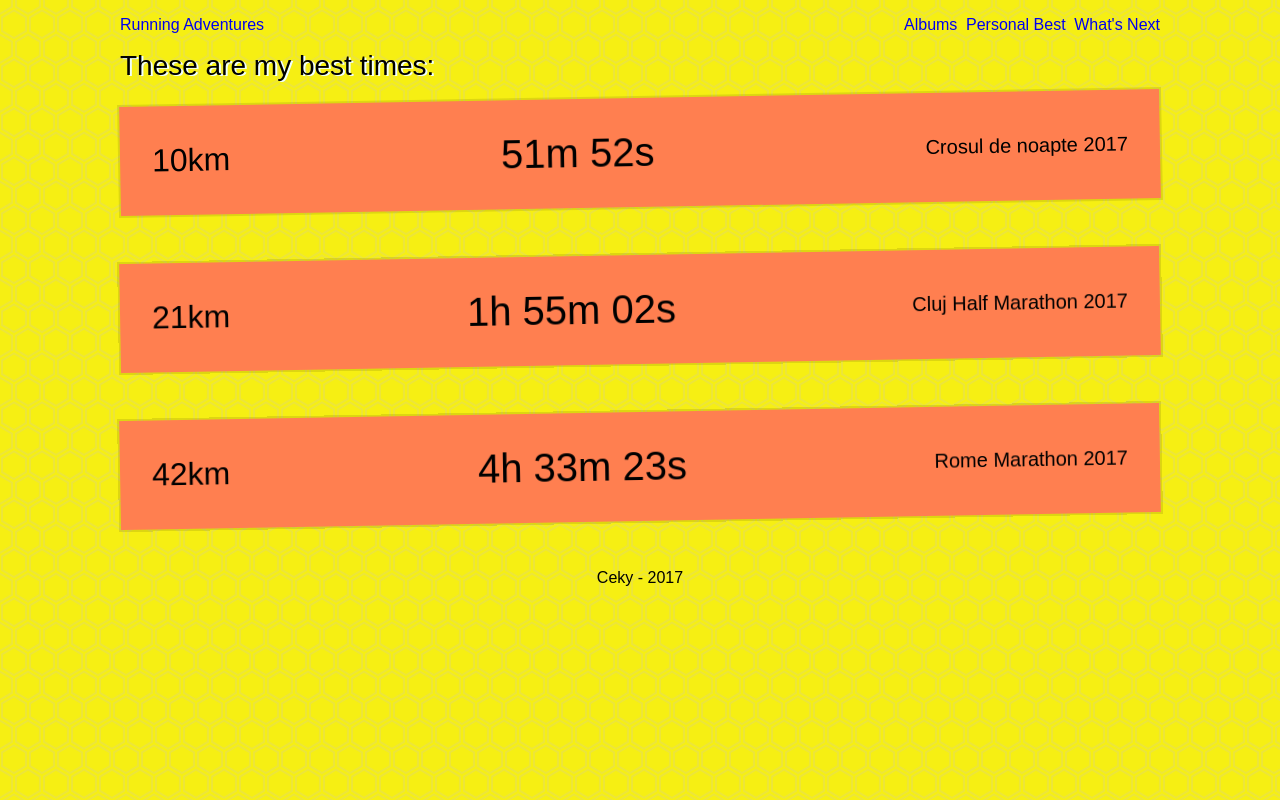
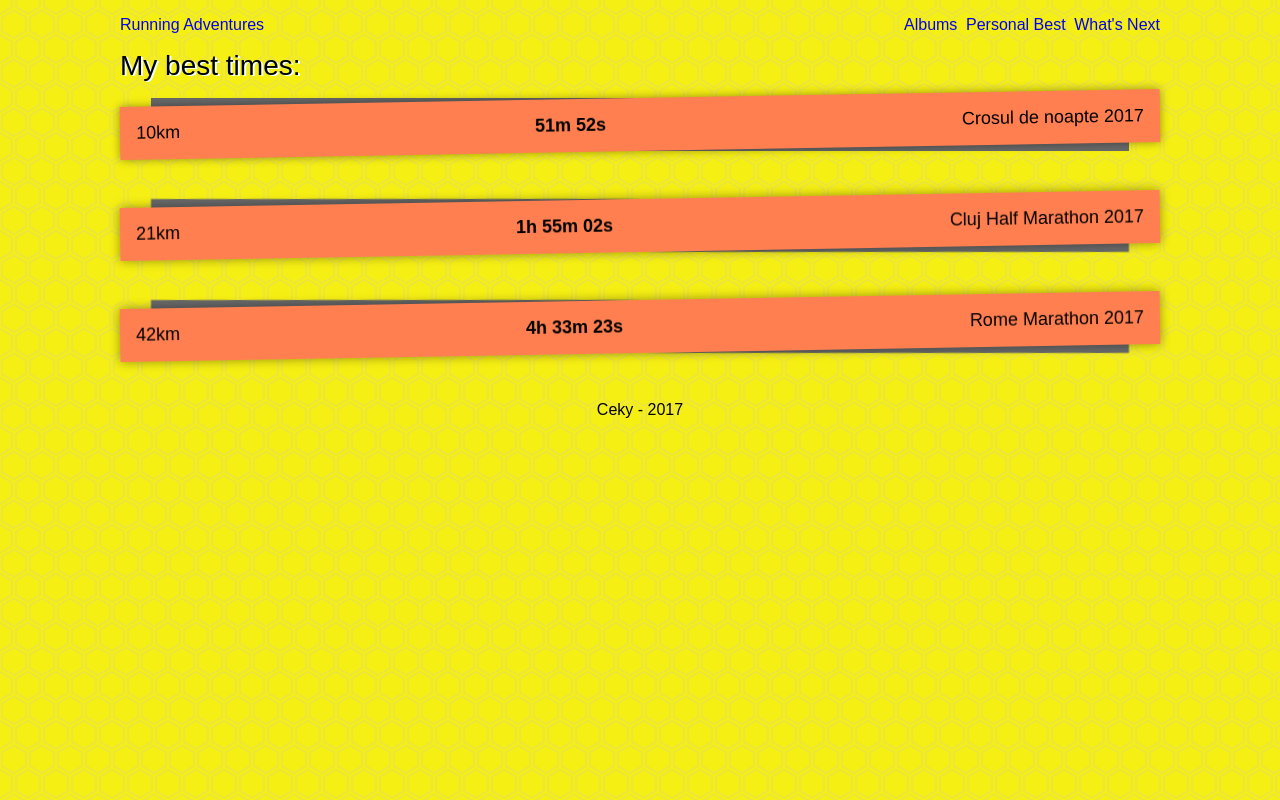
Before and after one commit to ceky/RunningJourney, a Vue app: page /#/best in a window 1280 px wide. Built offline with nearby package versions, Linux system fonts and the light colour scheme; a web font is replaced by a local one; what vue-resource would draw is missing.

Commit message:
Style best page

```diff
--- a/index.html
+++ b/index.html
@@ -3,6 +3,7 @@
   <head>
     <meta charset="utf-8">
     <title>running-journey</title>
+    <meta name="viewport" content="width=device-width">
     <link href="https://fonts.googleapis.com/css?family=Hind+Vadodara" rel="stylesheet">
   </head>
   <body>
--- a/src/components/Best.vue
+++ b/src/components/Best.vue
@@ -1,11 +1,12 @@
 <template>
     <div class="best__container">
         <div class="best__title">
-            These are my best times:
+            My best times:
         </div>
 
         <ul class="best__items-container">
             <li class="best__item">
+                <div class="best__item-container">
                     <div class="best__distance">
                         10km
                     </div>
@@ -15,8 +16,10 @@
                     <div class="best__competition">
                         Crosul de noapte 2017
                     </div>
+                </div>
             </li>
             <li class="best__item best__item--second">
+                <div class="best__item-container">
                     <div class="best__distance">
                         21km
                     </div>
@@ -26,8 +29,10 @@
                     <div class="best__competition">
                         Cluj Half Marathon 2017
                     </div>
+                </div>
             </li>
             <li class="best__item">
+                <div class="best__item-container">
                     <div class="best__distance">
                         42km
                     </div>
@@ -36,6 +41,7 @@
                     </div>
                     <div class="best__competition">
                         Rome Marathon 2017
+                    </div>
                 </div>
             </li>
         </ul>
@@ -60,34 +66,50 @@
 }
 
 .best__item {
+    font-size: 18px;
     transform: rotate(-1deg);
-    box-shadow: 0 0 0 2px rgba(0,0,0,0.1);
     margin-bottom: 3rem;
-    background-color: coral;
-    padding: 2rem;
+}
+
+.best__item-container {
+    padding: 1rem;
     display: flex;
     align-items: center;
     justify-content: space-between;
 }
 
-.best__item:hover
-{
-    transition: all 0.3s ease;
+.best__item::before {
+    content: "";
+    background-color: dimgrey;
+    height: 100%;
+    width: 94%;
+    position: absolute;
+    left: 3%;
+    z-index: -1;
     transform: rotate(1deg);
 }
 
+.best__item::after {
+    content: "";
+    background-color: coral;
+    height: 100%;
+    width: 100%;
+    position: absolute;
+    top: 0;
+    z-index: -1;
+    box-shadow: 0 0 10px rgba(0,0,0,0.4);
+}
+
 .best__distance {
-    font-size: 32px;
 }
 
 .best__time {
     position: relative;
-    font-size: 40px;
     animation: pulse 2s infinite;
+    font-weight: bold;
 }
 
 .best__competition {
-    font-size: 20px;
 }
 
 @keyframes pulse {
```
Lines whose indentation alone changed are shown as unchanged.
